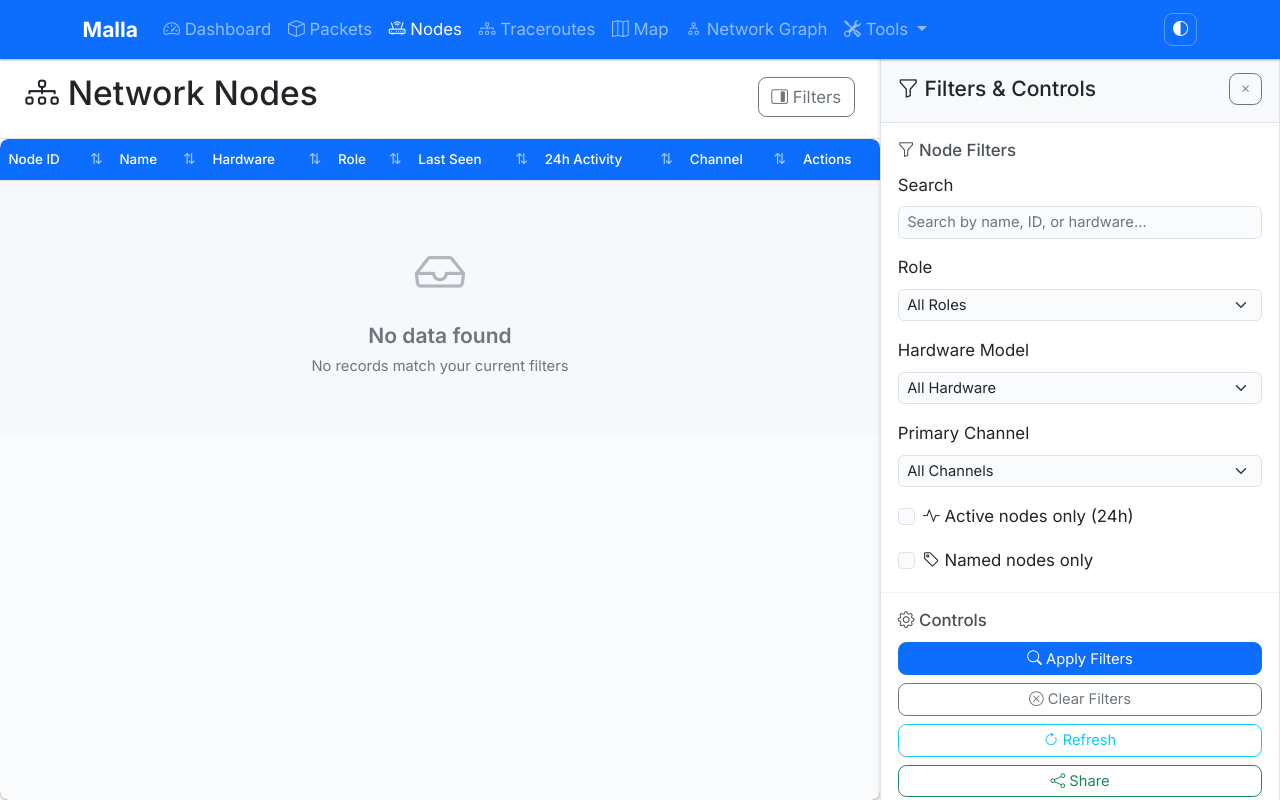
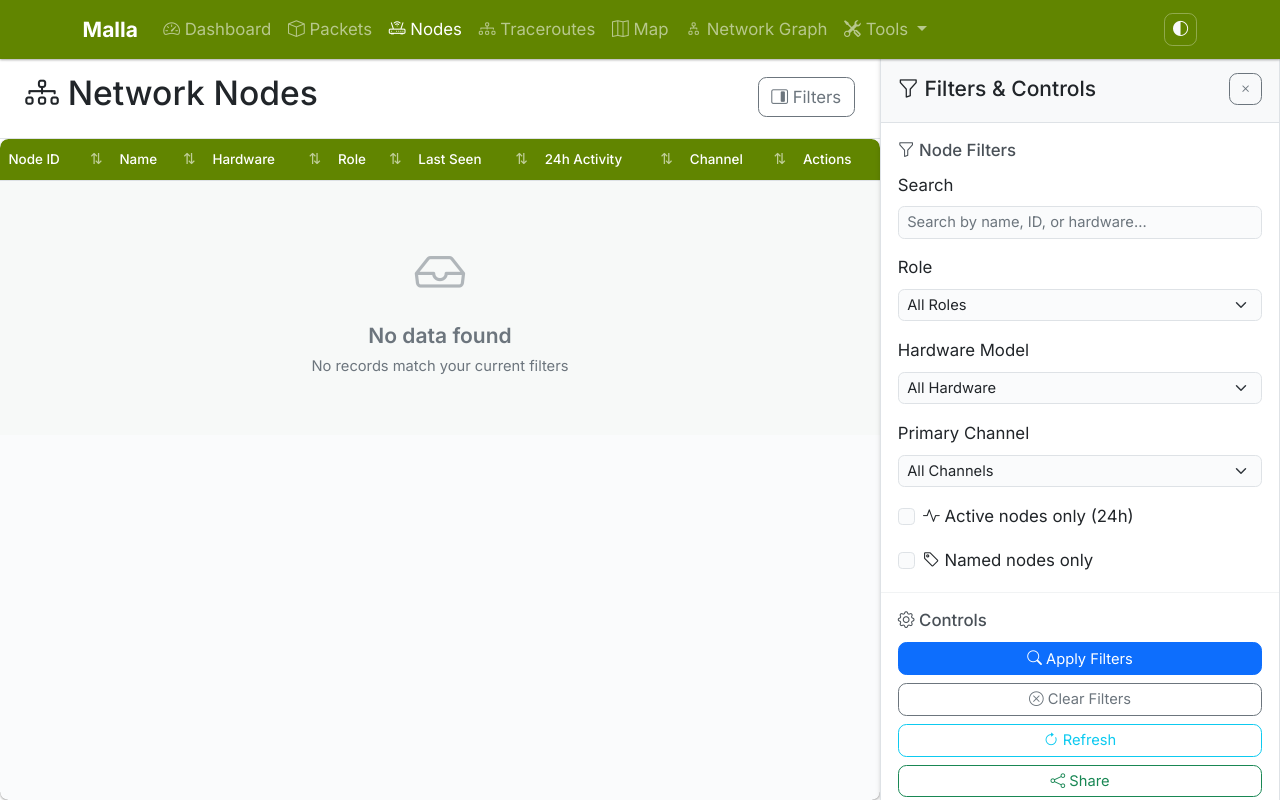
Before and after one commit to zenitraM/malla, a Flask app: page /nodes in a window 1280 px wide. Run offline with Flask 3, Linux system fonts and the light colour scheme; data that the repository does not hold is empty; some libraries are stand-ins or nearby versions.

Commit message:
feat(ui): add custom dark green theme (#618500)

```diff
--- a/src/malla/static/css/malla.css
+++ b/src/malla/static/css/malla.css
@@ -14,8 +14,8 @@
   --bs-headings-font-weight: 500;
 
   /* Enhanced color palette - Bootstrap native */
-  --bs-primary: #0d6efd;
-  --bs-primary-rgb: 13, 110, 253;
+  --bs-primary: #618500;
+  --bs-primary-rgb: 97, 133, 0;
   --bs-secondary: #6c757d;
   --bs-success: #198754;
   --bs-info: #0dcaf0;
```
